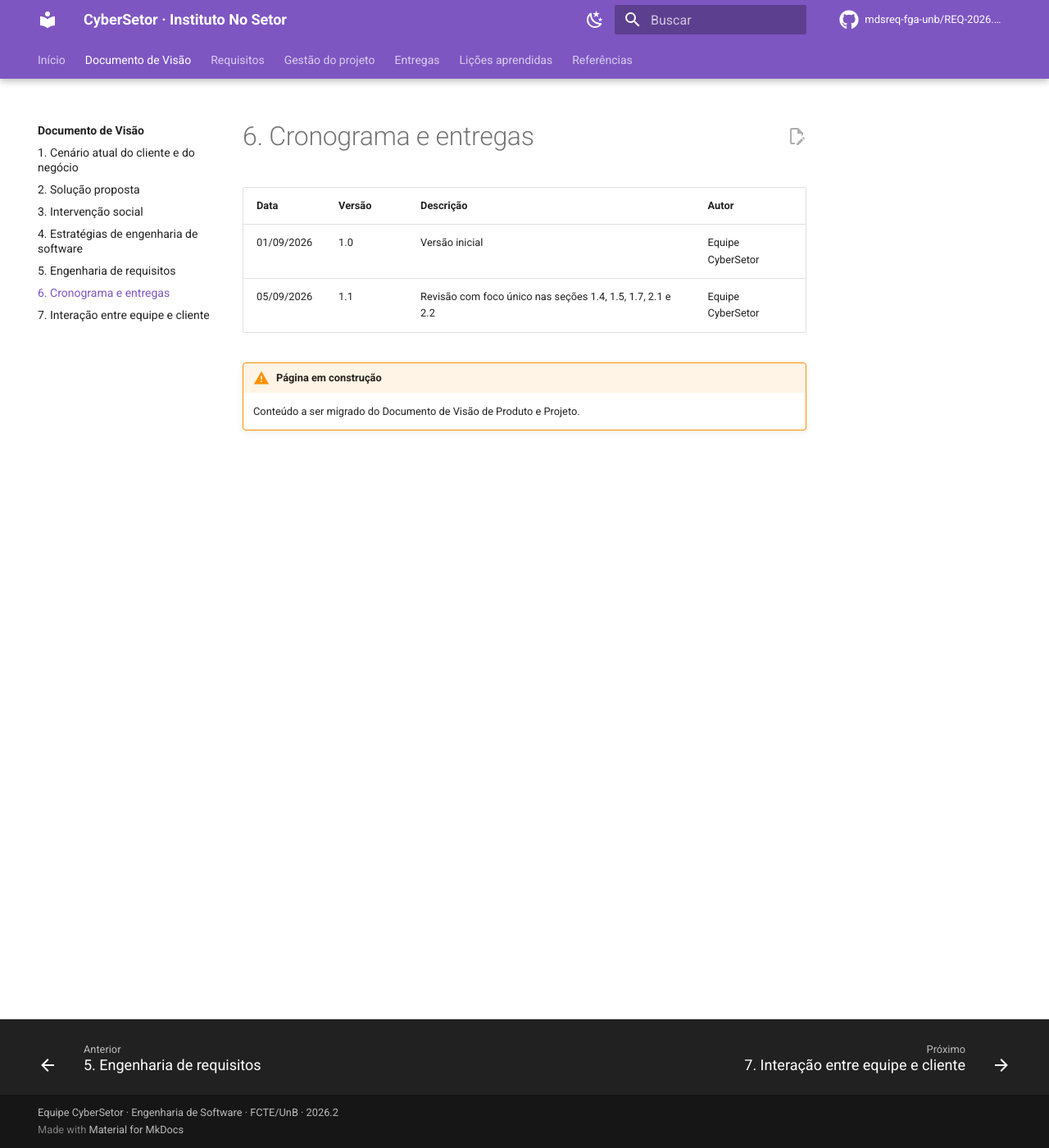
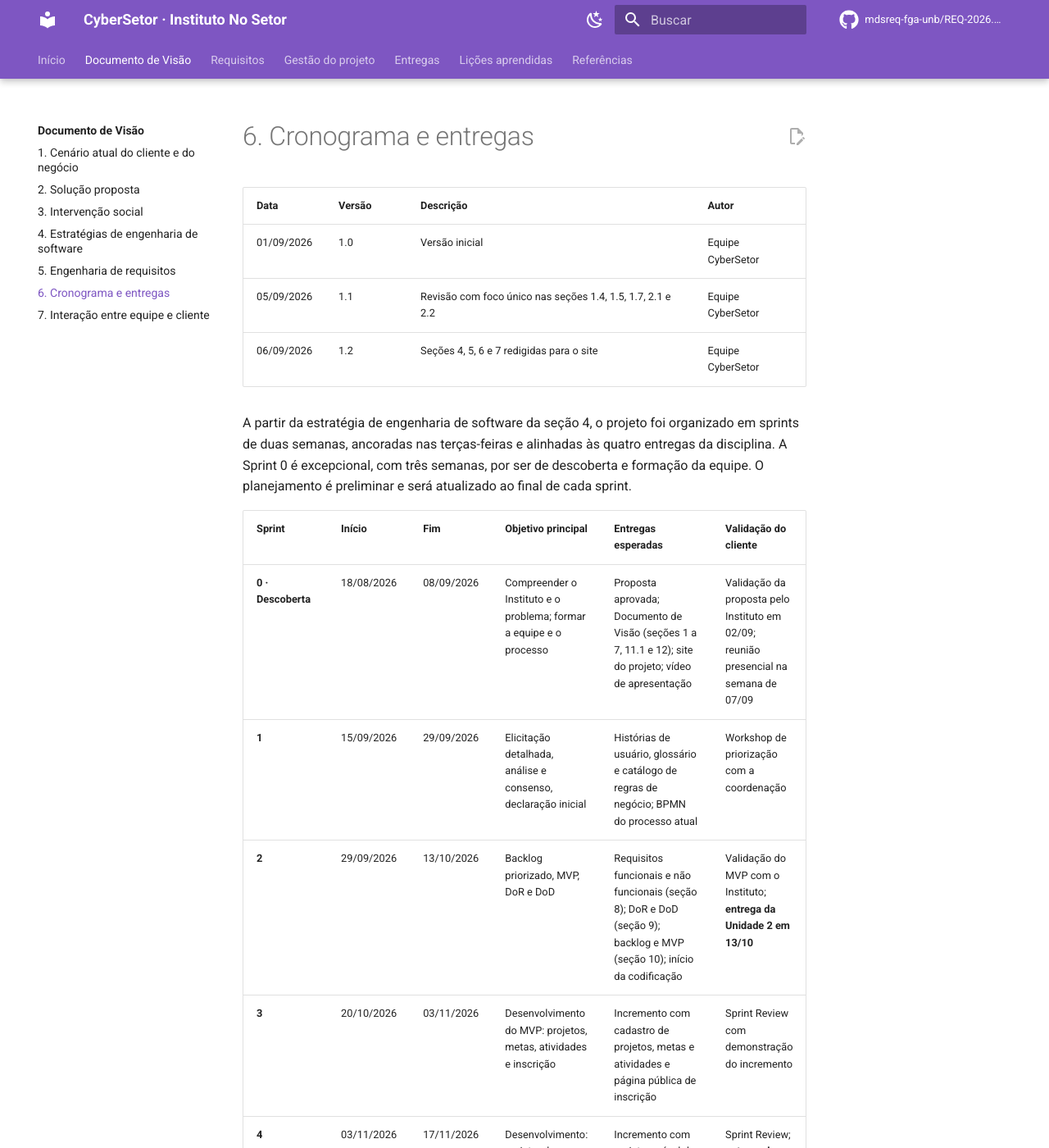
Before and after one commit to mdsreq-fga-unb/REQ-2026.2-T02-CyberSetor, an MkDocs documentation site: the page built from docs/visao/6-cronograma.md, in a window 1280 px wide and 1400 px high. Shown: the whole window at 82% size. Built offline with MkDocs 1.6.1 and Material for MkDocs 9.7.7, drawn with Linux system fonts in a browser that asks for light colours; comment, search, counter and statistics services are not loaded; some of the changed text lies outside the part shown.

Commit message:
docs(visao): redige seção 6 cronograma

```diff
--- a/docs/visao/6-cronograma.md
+++ b/docs/visao/6-cronograma.md
@@ -4,6 +4,18 @@
 |---|---|---|---|
 | 01/09/2026 | 1.0 | Versão inicial | Equipe CyberSetor |
 | 05/09/2026 | 1.1 | Revisão com foco único nas seções 1.4, 1.5, 1.7, 2.1 e 2.2 | Equipe CyberSetor |
+| 06/09/2026 | 1.2 | Seções 4, 5, 6 e 7 redigidas para o site | Equipe CyberSetor |
 
-!!! warning "Página em construção"
-    Conteúdo a ser migrado do Documento de Visão de Produto e Projeto.
+A partir da estratégia de engenharia de software da seção 4, o projeto foi organizado em sprints de duas semanas, ancoradas nas terças-feiras e alinhadas às quatro entregas da disciplina. A Sprint 0 é excepcional, com três semanas, por ser de descoberta e formação da equipe. O planejamento é preliminar e será atualizado ao final de cada sprint.
+
+| Sprint | Início | Fim | Objetivo principal | Entregas esperadas | Validação do cliente |
+|---|---|---|---|---|---|
+| **0 · Descoberta** | 18/08/2026 | 08/09/2026 | Compreender o Instituto e o problema; formar a equipe e o processo | Proposta aprovada; Documento de Visão (seções 1 a 7, 11.1 e 12); site do projeto; vídeo de apresentação | Validação da proposta pelo Instituto em 02/09; reunião presencial na semana de 07/09 |
+| **1** | 15/09/2026 | 29/09/2026 | Elicitação detalhada, análise e consenso, declaração inicial | Histórias de usuário, glossário e catálogo de regras de negócio; BPMN do processo atual | Workshop de priorização com a coordenação |
+| **2** | 29/09/2026 | 13/10/2026 | Backlog priorizado, MVP, DoR e DoD | Requisitos funcionais e não funcionais (seção 8); DoR e DoD (seção 9); backlog e MVP (seção 10); início da codificação | Validação do MVP com o Instituto; **entrega da Unidade 2 em 13/10** |
+| **3** | 20/10/2026 | 03/11/2026 | Desenvolvimento do MVP: projetos, metas, atividades e inscrição | Incremento com cadastro de projetos, metas e atividades e página pública de inscrição | Sprint Review com demonstração do incremento |
+| **4** | 03/11/2026 | 17/11/2026 | Desenvolvimento: registro de participação em campo e evidências | Incremento com registro móvel de participação, operação sem conexão e repositório de evidências | Sprint Review; **entrega da Unidade 3 em 17/11** |
+| **5** | 17/11/2026 | 01/12/2026 | Desenvolvimento: metas automáticas e relatórios | Incremento com acompanhamento de metas e relatório de prestação de contas exportável | Sessão de validação com dados reais do Instituto |
+| **6 · Fechamento** | 01/12/2026 | 08/12/2026 | Fechamento, documentação e transferência | Produto final, documentação de operação e exportação de dados; lições aprendidas | Validação final e **entrega da Unidade 4 entre 01/12 e 08/12** |
+
+Marcos da disciplina que condicionam o calendário: apresentações da Unidade 1 em 10/09; Semana Universitária de 22 a 24/09, dentro da Sprint 1; entrega da Unidade 2 em 13/10; entrega da Unidade 3 em 17/11; questionário de avaliação geral em 24/11; entrega final entre 01/12 e 08/12. Ao final de cada unidade a equipe realiza a retrospectiva, cujo resultado alimenta a seção 11.
```
